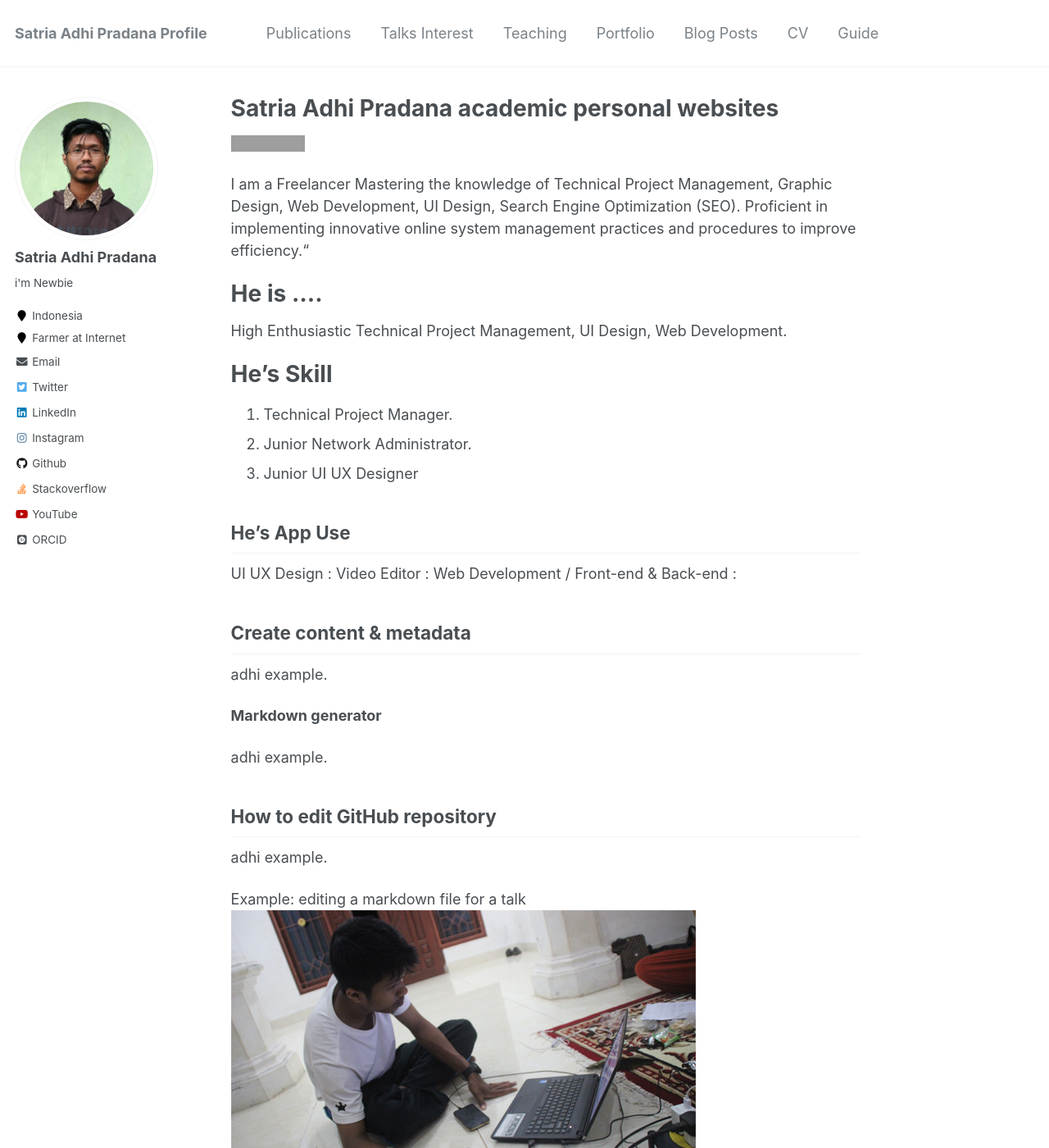
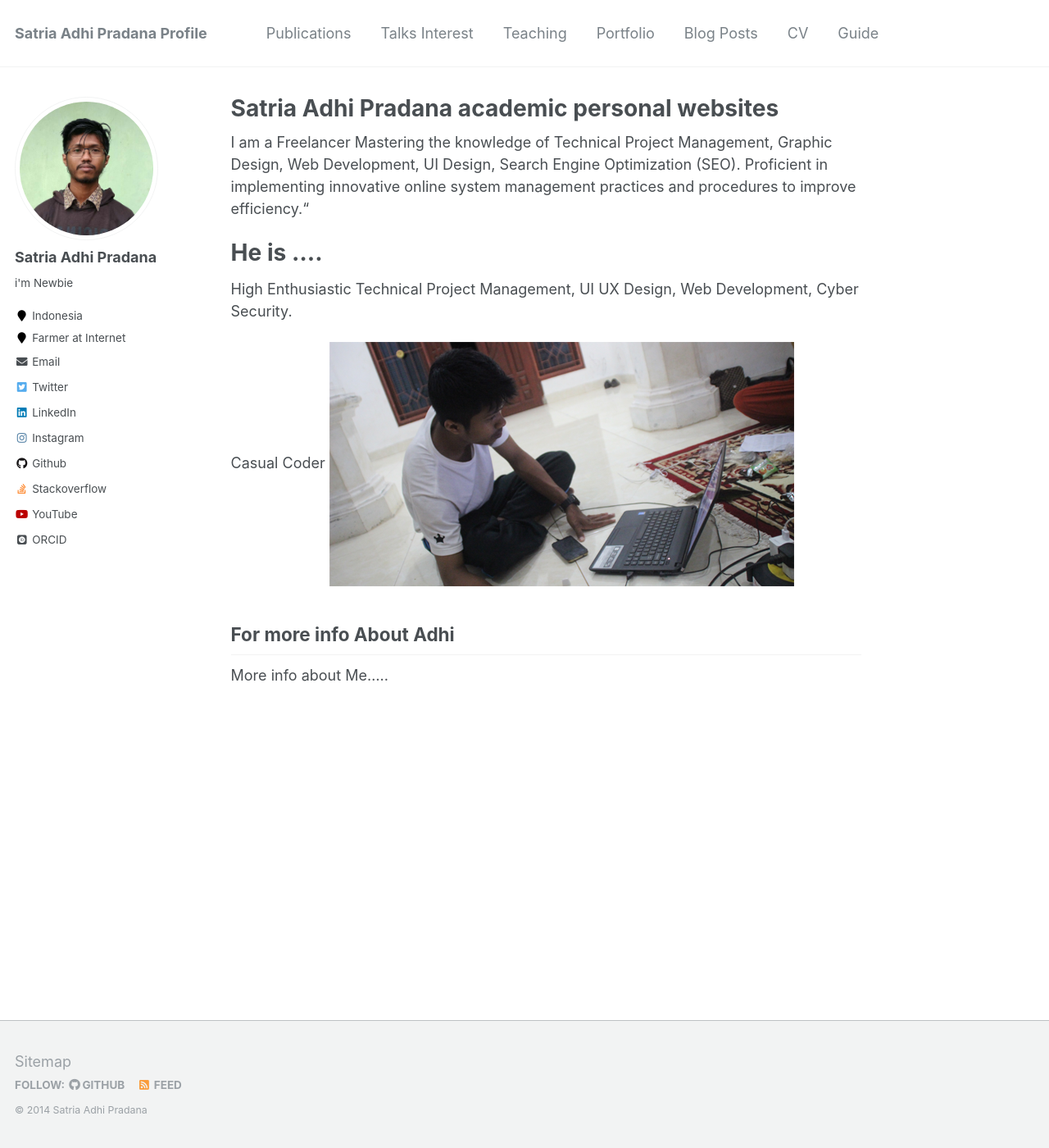
Before and after one commit to SatriaAdhiPradana/satriaadhipradana.github.io, a Jekyll site: the page built from _pages/about.md, in a window 1280 px wide and 1400 px high. Shown: the whole window at 82% size. Built offline with Jekyll 4.4.1, drawn with Linux system fonts in a browser that asks for light colours; some web fonts are replaced; grey boxes are pictures that could not be loaded.

Commit message:
Update about.md

```diff
--- a/_pages/about.md
+++ b/_pages/about.md
@@ -8,40 +8,14 @@ redirect_from:
   - /about.html
 ---
 
-![Visitors](https://visitor-badge.glitch.me/badge?page_id=SatriaAdhiPradana)
-
 I am a Freelancer Mastering the knowledge of Technical Project Management, Graphic Design, Web Development, UI Design, Search Engine Optimization (SEO). Proficient in implementing innovative online system management practices and procedures to improve efficiency.“
 
 He is ....
 ======
-High Enthusiastic Technical Project Management, UI Design, Web Development.
-
-He's Skill
-======
-1. Technical Project Manager.
-2. Junior Network Administrator.
-3. Junior UI UX Designer
+High Enthusiastic Technical Project Management, UI UX Design, Web Development, Cyber Security.
 
 
-He's App Use
-------
-UI UX Design :
-Video Editor :
-Web Development / Front-end & Back-end :
-
-Create content & metadata
-------
-adhi example.
-
-**Markdown generator**
-
-adhi example.
-
-How to edit GitHub repository
-------
-adhi example.
-
-Example: editing a markdown file for a talk
+Casual Coder
 ![Editing a markdown file](/images/editing-talk.png)
 
 
```
